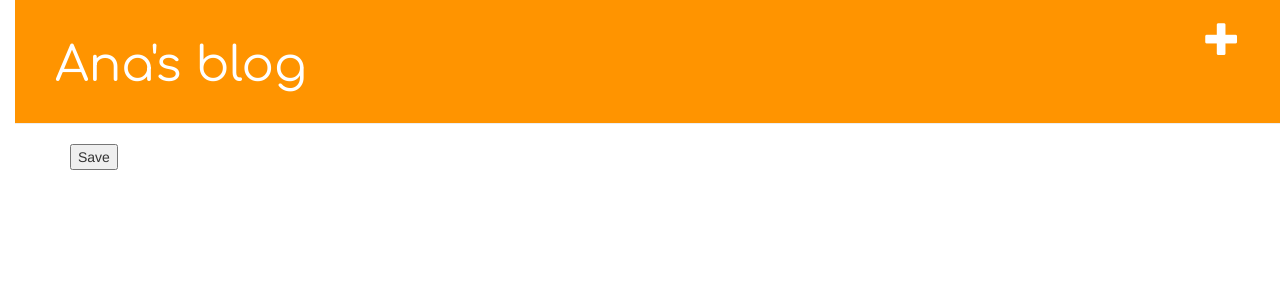
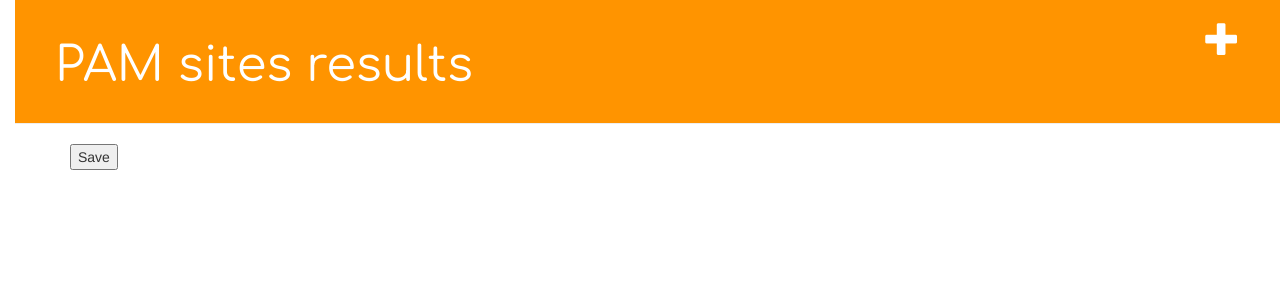
Before and after one commit to yonosoyana/my-first-blog, a Django app: page /post/new/ in a window 1280 px wide. Shown: the top 300 px of the page. Run offline with Django 3.2, Linux system fonts and the light colour scheme; the visitor is signed in with stand-in values (Sample User, id 1); some libraries are stand-ins or nearby versions.

Commit message:
Changes back title to PAM sites

```diff
--- a/blog/templates/blog/base.html
+++ b/blog/templates/blog/base.html
@@ -1,7 +1,7 @@
  {% load staticfiles %}
 <html>
         <head>
-            <title>Ana's blog</title>
+            <title>PAM sites</title>
             <link rel="stylesheet" href="//maxcdn.bootstrapcdn.com/bootstrap/3.2.0/css/bootstrap.min.css">
             <link rel="stylesheet" href="//maxcdn.bootstrapcdn.com/bootstrap/3.2.0/css/bootstrap-theme.min.css">
             <link rel="stylesheet" href="{% static 'css/blog.css' %}">
@@ -11,7 +11,7 @@
             <div class="page-header">
                 {% if user.is_authenticated %}
                 <a href="{% url 'post_new' %}" class="top-menu"><span class="glyphicon glyphicon-plus"></span></a>
-                <h1><a href="/"> Ana's blog</a></h1>
+                <h1><a href="/"> PAM sites results</a></h1>
                 {% endif %}
             </div>
             <div class="content container">
```
